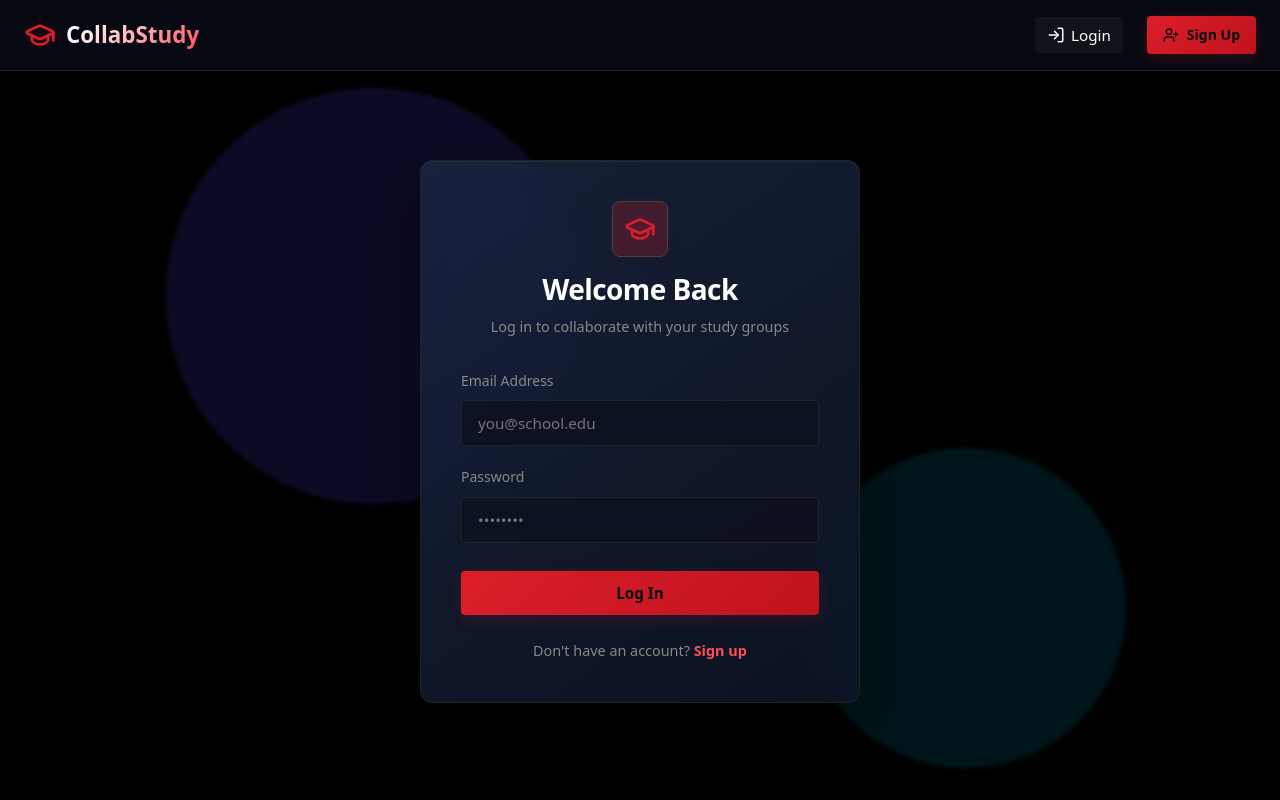
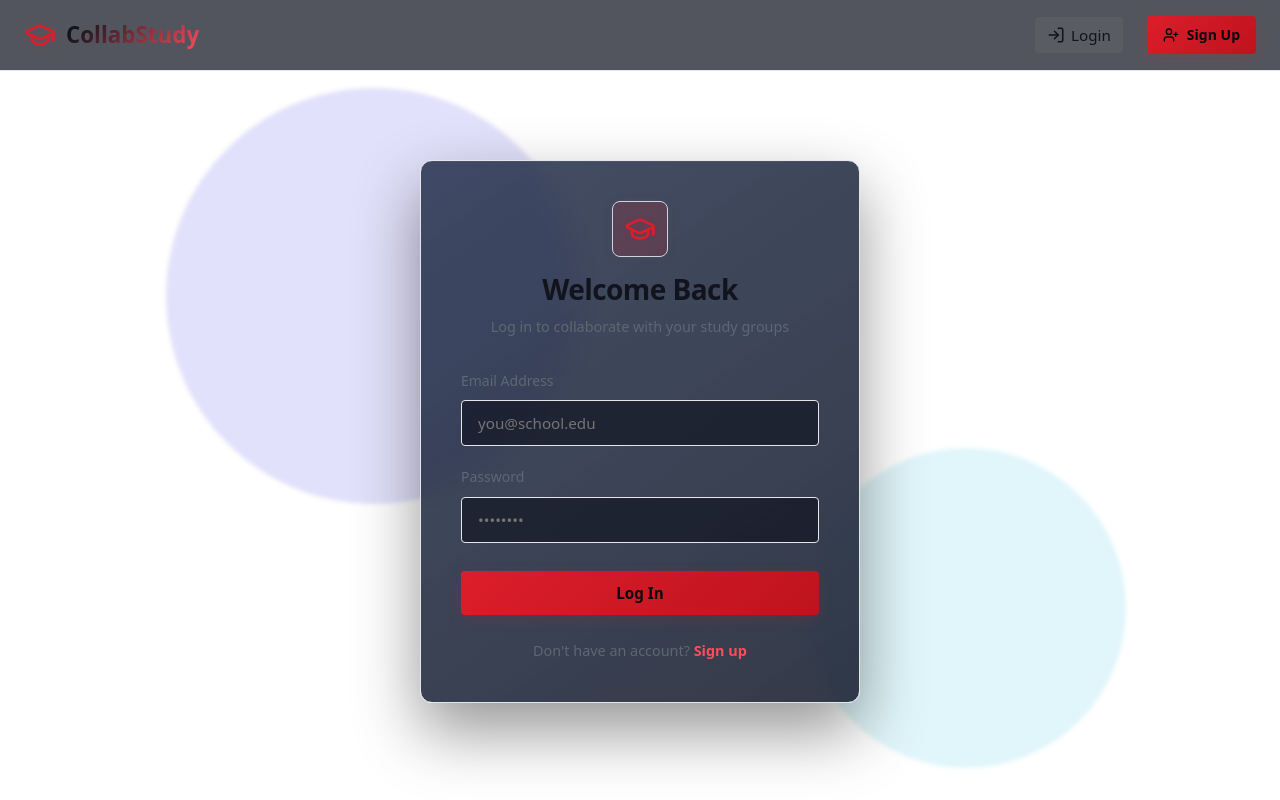
Before and after one commit to vedabhilash/study_sphere, a React (Vite) app in the folder client/: page /login in a window 1280 px wide. Built offline with nearby package versions, Linux system fonts and the light colour scheme; no server answers.

Commit message:
feat: redesign entire website theme to white/light mode

```diff
--- a/client/src/components/MobileHeader.css
+++ b/client/src/components/MobileHeader.css
@@ -53,8 +53,8 @@
   align-items: center;
   justify-content: space-between;
   padding: 0;
-  background-color: #000000;
-  border-bottom: 2px solid #111111;
+  background-color: #ffffff;
+  border-bottom: 2px solid #e3e6eb;
   height: 60px;
 }
 
@@ -68,7 +68,7 @@
 .mobile-toggle-btn {
   background: transparent;
   border: none;
-  color: #ffffff;
+  color: #12141d;
   cursor: pointer;
   display: flex;
   align-items: center;
@@ -79,7 +79,7 @@
 }
 
 .mobile-toggle-btn:hover {
-  background-color: rgba(255, 255, 255, 0.08);
+  background-color: rgba(0, 0, 0, 0.05);
 }
 
 .mobile-brand-container {
@@ -100,7 +100,7 @@
   font-family: -apple-system, BlinkMacSystemFont, "Segoe UI", Roboto, sans-serif;
   font-size: 1.15rem;
   font-weight: 800;
-  color: #ffffff;
+  color: #12141d;
   letter-spacing: 1px;
 }
 
@@ -141,8 +141,8 @@
 }
 
 .premium-modal {
-  background-color: #0b0e14;
-  border: 1.5px solid #222222;
+  background-color: #ffffff;
+  border: 1.5px solid #e3e6eb;
   border-radius: 8px;
   max-width: 400px;
   width: 100%;
@@ -150,7 +150,7 @@
   display: flex;
   flex-direction: column;
   gap: 20px;
-  box-shadow: 0 20px 40px rgba(0, 0, 0, 0.7);
+  box-shadow: 0 20px 40px rgba(0, 0, 0, 0.15);
   animation: fadeIn 0.25s ease-out;
 }
 
@@ -158,7 +158,7 @@
   display: flex;
   align-items: center;
   justify-content: space-between;
-  border-bottom: 1.5px solid #1a2230;
+  border-bottom: 1.5px solid #e3e6eb;
   padding-bottom: 12px;
 }
 
@@ -166,7 +166,7 @@
   font-family: -apple-system, BlinkMacSystemFont, "Segoe UI", Roboto, sans-serif;
   font-size: 1.15rem;
   font-weight: 800;
-  color: #ffffff;
+  color: #12141d;
   letter-spacing: 0.5px;
   margin: 0;
 }
@@ -212,7 +212,7 @@
 .premium-price-value {
   font-size: 2rem;
   font-weight: 900;
-  color: #ffffff;
+  color: #12141d;
   margin: 0;
   font-family: -apple-system, BlinkMacSystemFont, "Segoe UI", Roboto, sans-serif;
 }
@@ -220,7 +220,7 @@
 .price-period {
   font-size: 0.9rem;
   font-weight: 400;
-  color: #888888;
+  color: #5c6873;
 }
 
 .premium-benefits-list {
@@ -237,7 +237,7 @@
   align-items: center;
   gap: 10px;
   font-size: 0.9rem;
-  color: #c5c5c5;
+  color: #495057;
 }
 
 .btn-upgrade-confirm {
--- a/client/src/components/Sidebar.css
+++ b/client/src/components/Sidebar.css
@@ -55,7 +55,7 @@
   font-family: var(--font-sans), sans-serif;
   font-size: 1.2rem;
   font-weight: 800;
-  color: #ffffff;
+  color: #12141d;
   letter-spacing: 0.5px;
 }
 
--- a/client/src/index.css
+++ b/client/src/index.css
@@ -1,34 +1,34 @@
 /* Design Tokens & Theme Variables */
 :root {
-  --bg-primary: #000000;
-  --bg-secondary: #0a0a0a;
-  --bg-card: #111111;
-  --bg-card-hover: #1c1c1c;
+  --bg-primary: #ffffff;
+  --bg-secondary: #f8f9fa;
+  --bg-card: #ffffff;
+  --bg-card-hover: #f1f3f5;
 
-  --text-primary: #ffffff;
-  --text-secondary: #888888;
-  --text-muted: #555555;
+  --text-primary: #12141d;
+  --text-secondary: #5c6873;
+  --text-muted: #88929d;
 
   --primary: #dc1e2a;
   --primary-hover: #be131e;
   --primary-light: #ff4d5a;
-  --primary-glow: rgba(220, 30, 42, 0.2);
+  --primary-glow: rgba(220, 30, 42, 0.15);
 
   --accent: #13b55c;
-  --accent-glow: rgba(19, 181, 92, 0.2);
+  --accent-glow: rgba(19, 181, 92, 0.15);
 
   --success: #13b55c;
-  --success-glow: rgba(19, 181, 92, 0.2);
+  --success-glow: rgba(19, 181, 92, 0.15);
   --danger: #dc1e2a;
-  --danger-glow: rgba(220, 30, 42, 0.2);
+  --danger-glow: rgba(220, 30, 42, 0.15);
   --warning: #f59e0b;
 
-  --border-color: #222222;
-  --border-color-hover: #444444;
+  --border-color: #e3e6eb;
+  --border-color-hover: #ced4da;
 
-  --glass-bg: #0c0c0c;
-  --glass-border: #222222;
-  --glass-shadow: rgba(0, 0, 0, 0.7);
+  --glass-bg: rgba(255, 255, 255, 0.9);
+  --glass-border: #e3e6eb;
+  --glass-shadow: rgba(0, 0, 0, 0.05);
 
   --font-sans: system-ui, -apple-system, BlinkMacSystemFont, "Segoe UI", Roboto, Arial, sans-serif;
   --font-display: system-ui, -apple-system, BlinkMacSystemFont, "Segoe UI", Roboto, Arial, sans-serif;
```
